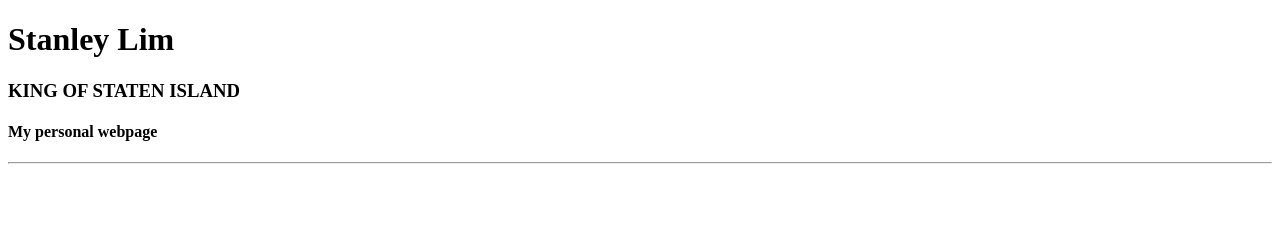
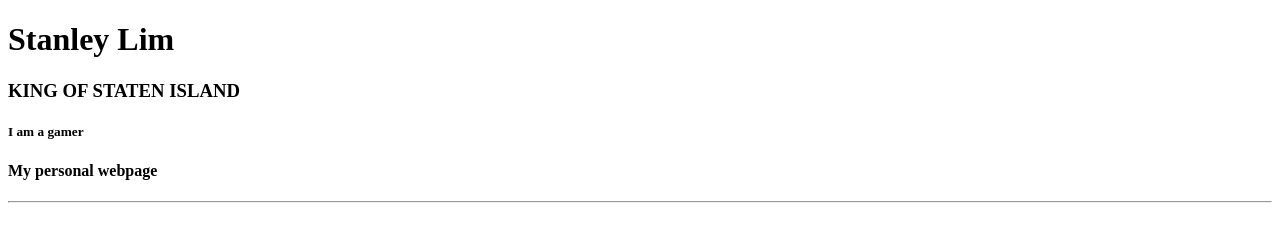
Before and after one commit to Stannie-Lim/mypersonalwebpage, a plain HTML site: page index.html in a window 1280 px wide. Drawn offline with Linux system fonts and the light colour scheme.

Commit message:
added some more information about me

```diff
--- a/index.html
+++ b/index.html
@@ -7,6 +7,7 @@
     <header>
       <h1>Stanley Lim</h1>
       <h3>KING OF STATEN ISLAND</h3>
+      <h5>I am a gamer</h5>
       <h4>My personal webpage</h4>
     </header>
     <hr />
```
